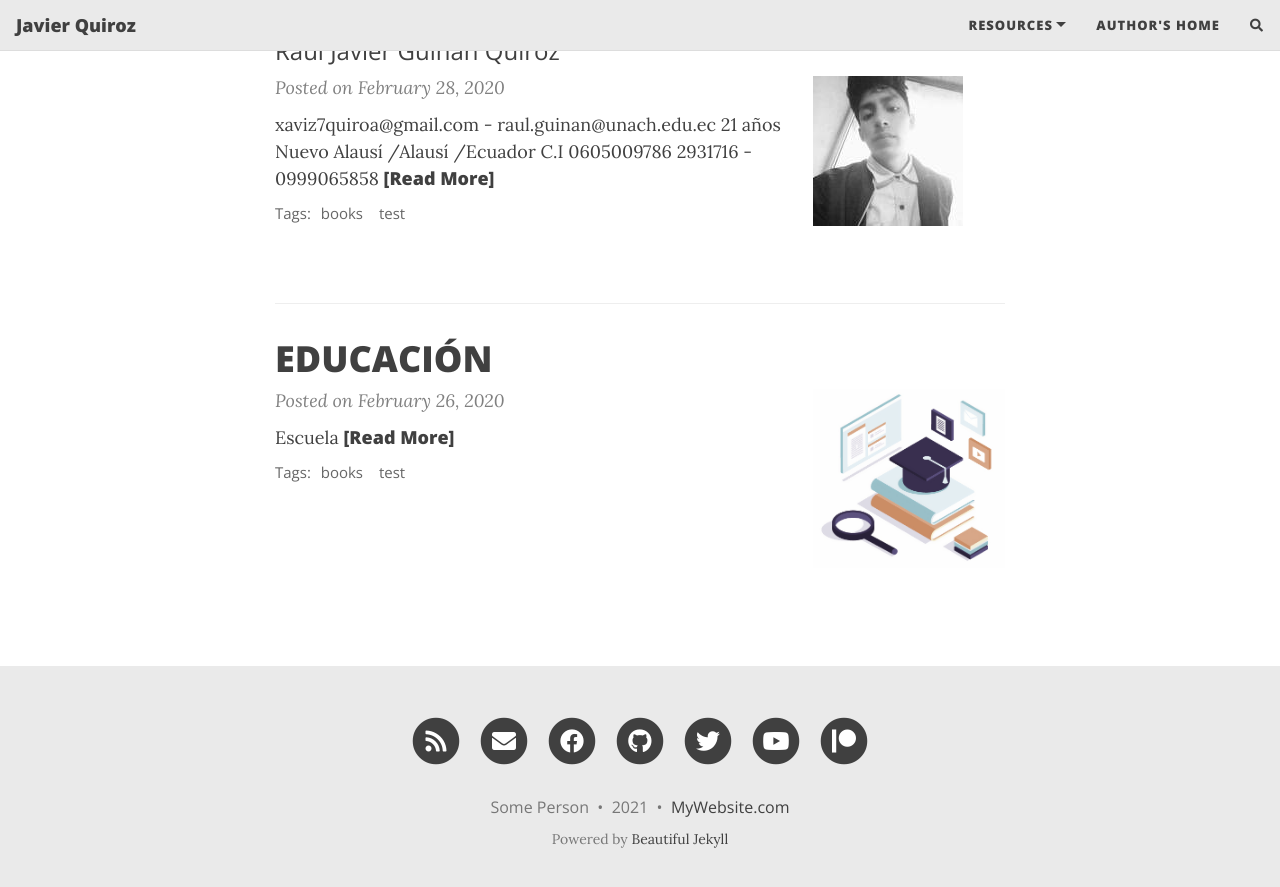
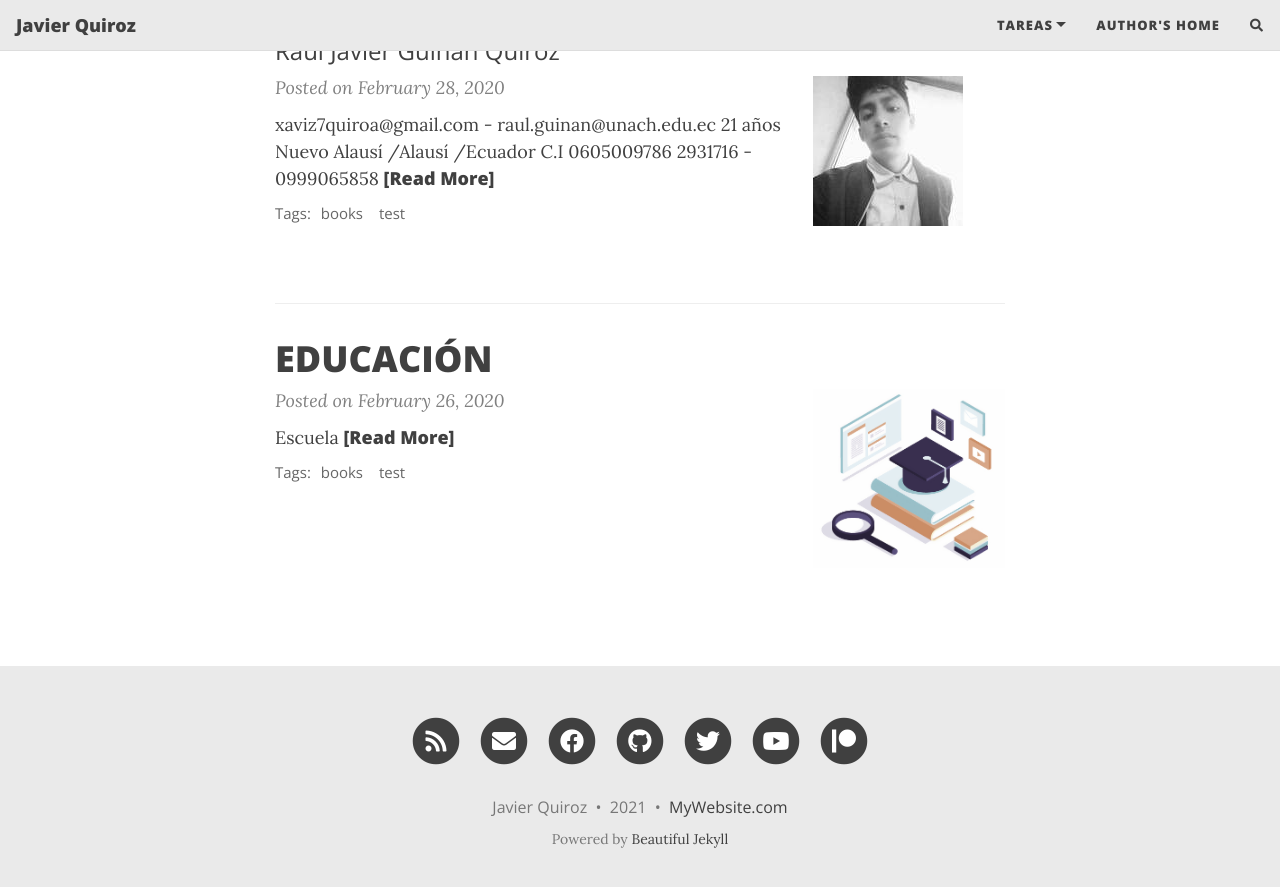
Before and after one commit to Javiz10/Javiz10, a Jekyll site: the page built from index.html, in a window 1280 px wide and 900 px high, scrolled down 567 px. Shown: the top 887 px of the window. Built offline with Jekyll 4.4.1, drawn with Linux system fonts in a browser that asks for light colours; nearby versions of some CDN libraries; the list of posts is cut into pages by our own code; comment, search, counter and statistics services are not loaded.

Commit message:
Update _config.yml

```diff
--- a/_config.yml
+++ b/_config.yml
@@ -9,14 +9,13 @@
 title: Javier Quiroz
 
 # Your name to show in the footer
-author: Some Person
+author: Javier Quiroz
 
 # --- List of links in the navigation bar --- #
 
 navbar-links:
-  Resources:
-    - Beautiful Jekyll: "https://beautifuljekyll.com"
-    - Learn markdown: "https://www.markdowntutorial.com/"
+  TAREAS:
+    - Resumen : "https://beautifuljekyll.com"
   Author's home: "https://deanattali.com"
 
 # --- Logo --- #
```
